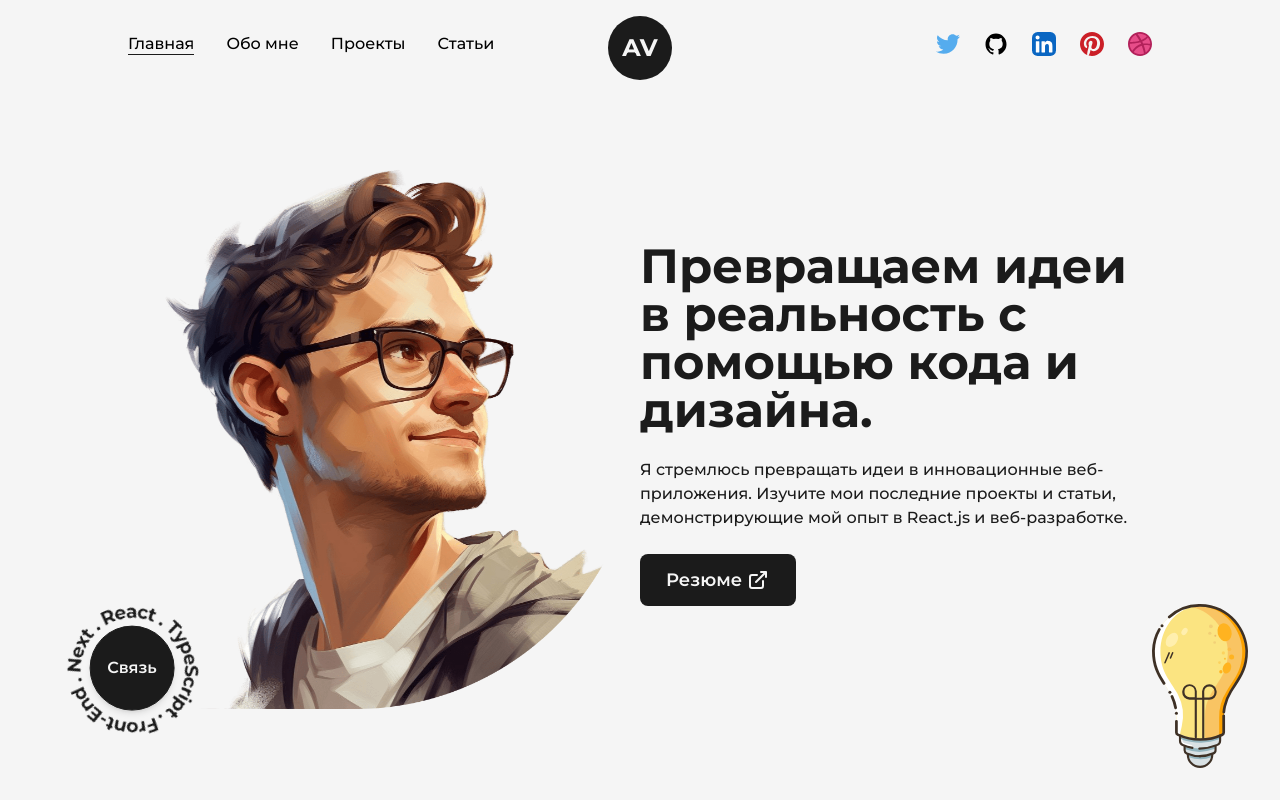
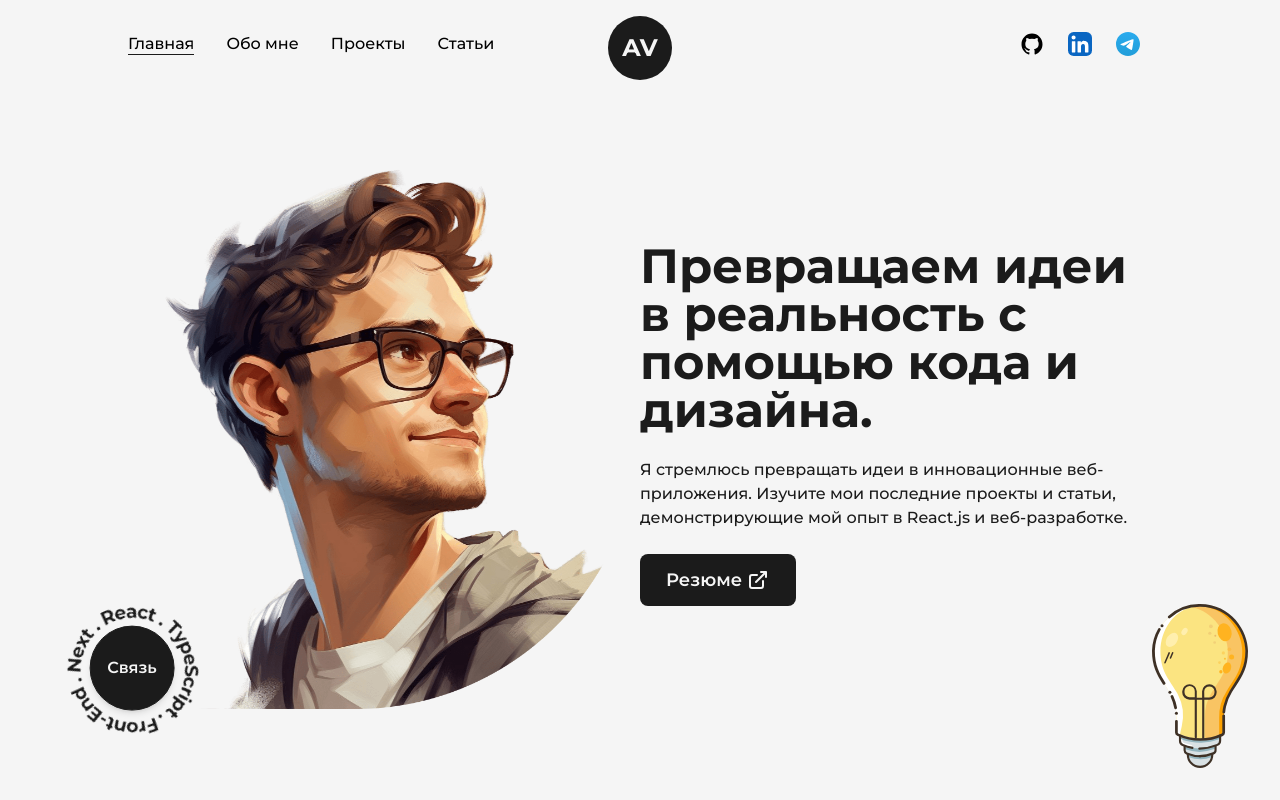
Before and after one commit to Hem1x/personal-site, a Next.js app: page / in a window 1280 px wide. Shown: the top 800 px of the page. Built offline with nearby package versions, Linux system fonts and the light colour scheme.

Commit message:
deleting nessary icons

```diff
--- a/src/components/Icons.jsx
+++ b/src/components/Icons.jsx
@@ -52,18 +52,27 @@ export const LinkedInIcon = ({ className, ...rest }) => (
   </svg>
 );
 
-export const PinterestIcon = ({ className, ...rest }) => (
+export const TelegramIcon = ({ className, ...rest }) => (
   <svg
     xmlns="http://www.w3.org/2000/svg"
     width="1em"
     height="1em"
     viewBox="0 0 256 256"
-    {...rest}
-    className={`w-full h-auto ${className}`}>
-    <path fill="none" d="M0 0h256v256H0z" />
+    className={`w-full h-auto ${className}`}
+    {...rest}>
+    <defs>
+      <linearGradient id="a" x1="50%" x2="50%" y1="0%" y2="100%">
+        <stop offset="0%" stopColor="#2AABEE" />
+        <stop offset="100%" stopColor="#229ED9" />
+      </linearGradient>
+    </defs>
     <path
-      fill="#CB1F27"
-      d="M0 128.002c0 52.414 31.518 97.442 76.619 117.239-.36-8.938-.064-19.668 2.228-29.393 2.461-10.391 16.47-69.748 16.47-69.748s-4.089-8.173-4.089-20.252c0-18.969 10.994-33.136 24.686-33.136 11.643 0 17.268 8.745 17.268 19.217 0 11.704-7.465 29.211-11.304 45.426-3.207 13.578 6.808 24.653 20.203 24.653 24.252 0 40.586-31.149 40.586-68.055 0-28.054-18.895-49.052-53.262-49.052-38.828 0-63.017 28.956-63.017 61.3 0 11.152 3.288 19.016 8.438 25.106 2.368 2.797 2.697 3.922 1.84 7.134-.614 2.355-2.024 8.025-2.608 10.272-.852 3.242-3.479 4.401-6.409 3.204-17.884-7.301-26.213-26.886-26.213-48.902 0-36.361 30.666-79.961 91.482-79.961 48.87 0 81.035 35.364 81.035 73.325 0 50.213-27.916 87.726-69.066 87.726-13.819 0-26.818-7.47-31.271-15.955 0 0-7.431 29.492-9.005 35.187-2.714 9.869-8.026 19.733-12.883 27.421a127.897 127.897 0 0 0 36.277 5.249c70.684 0 127.996-57.309 127.996-128.005C256.001 57.309 198.689 0 128.005 0 57.314 0 0 57.309 0 128.002Z"
+      fill="url(#a)"
+      d="M128 0C94.06 0 61.48 13.494 37.5 37.49A128.038 128.038 0 0 0 0 128c0 33.934 13.5 66.514 37.5 90.51C61.48 242.506 94.06 256 128 256s66.52-13.494 90.5-37.49c24-23.996 37.5-56.576 37.5-90.51 0-33.934-13.5-66.514-37.5-90.51C194.52 13.494 161.94 0 128 0Z"
+    />
+    <path
+      fill="#FFF"
+      d="M57.94 126.648c37.32-16.256 62.2-26.974 74.64-32.152 35.56-14.786 42.94-17.354 47.76-17.441 1.06-.017 3.42.245 4.96 1.49 1.28 1.05 1.64 2.47 1.82 3.467.16.996.38 3.266.2 5.038-1.92 20.24-10.26 69.356-14.5 92.026-1.78 9.592-5.32 12.808-8.74 13.122-7.44.684-13.08-4.912-20.28-9.63-11.26-7.386-17.62-11.982-28.56-19.188-12.64-8.328-4.44-12.906 2.76-20.386 1.88-1.958 34.64-31.748 35.26-34.45.08-.338.16-1.598-.6-2.262-.74-.666-1.84-.438-2.64-.258-1.14.256-19.12 12.152-54 35.686-5.1 3.508-9.72 5.218-13.88 5.128-4.56-.098-13.36-2.584-19.9-4.708-8-2.606-14.38-3.984-13.82-8.41.28-2.304 3.46-4.662 9.52-7.072Z"
     />
   </svg>
 );
--- a/src/components/NavBar.jsx
+++ b/src/components/NavBar.jsx
@@ -7,7 +7,7 @@ import {
   DribbbleIcon,
   GithubIcon,
   LinkedInIcon,
-  PinterestIcon,
+  TelegramIcon,
 } from './Icons';
 import { motion } from 'framer-motion';
 
@@ -41,39 +41,25 @@ const NavBar = () => {
 
       <nav className="flex items-center justify-center flex-wrap">
         <MotionLink
-          href="/"
-          whileHover={{ y: -2 }}
-          whileTap={{ scale: 0.9 }}
-          className="w-6 mr-3">
-          <TwitterIcon />
-        </MotionLink>
-        <MotionLink
-          href="/"
+          href="https://github.com/Hem1x"
           whileHover={{ y: -2 }}
           whileTap={{ scale: 0.9 }}
           className="w-6 mx-3">
           <GithubIcon />
         </MotionLink>
         <MotionLink
-          href="/"
+          href="https://www.linkedin.com/in/alexander-avvakumov-90773528b/"
           whileHover={{ y: -2 }}
           whileTap={{ scale: 0.9 }}
           className="w-6 mx-3">
           <LinkedInIcon />
         </MotionLink>
         <MotionLink
-          href="/"
+          href="https://t.me/alexxAVK"
           whileHover={{ y: -2 }}
           whileTap={{ scale: 0.9 }}
           className="w-6 mx-3">
-          <PinterestIcon />
-        </MotionLink>
-        <MotionLink
-          href="/"
-          whileHover={{ y: -2 }}
-          whileTap={{ scale: 0.9 }}
-          className="w-6 ml-3">
-          <DribbbleIcon />
+          <TelegramIcon />
         </MotionLink>
       </nav>
 
```
